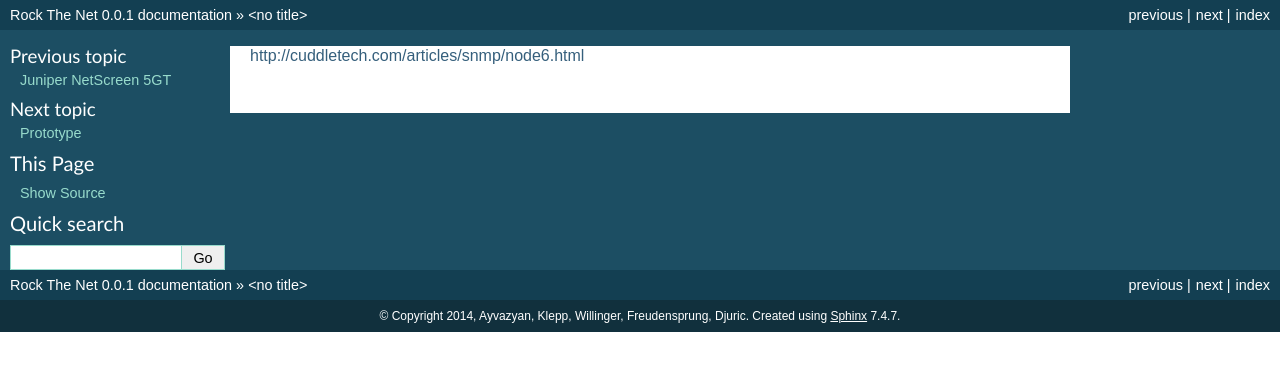
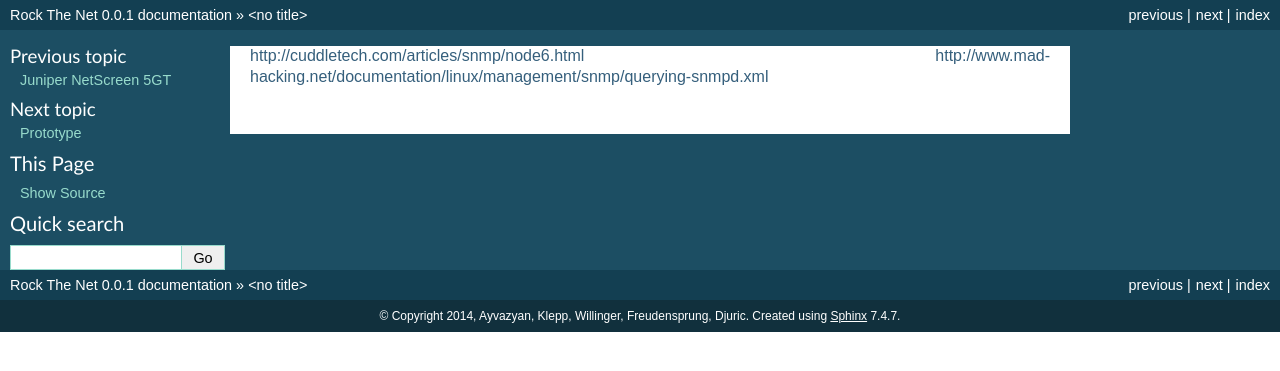
Before and after one commit to aayvazyan-tgm/RouterManagementProject_RockTheNet, a Sphinx documentation site: the page built from docs/snmp.rst, in a window 1280 px wide. Shown: the top 371 px of the page. Built offline with Sphinx 7.4.7, drawn with Linux system fonts in a browser that asks for light colours; some of the changed lines change nothing that is shown.

Commit message:
added another snmp link

```diff
--- a/docs/snmp.rst
+++ b/docs/snmp.rst
@@ -1 +1,2 @@
 http://cuddletech.com/articles/snmp/node6.html
+http://www.mad-hacking.net/documentation/linux/management/snmp/querying-snmpd.xml
```
